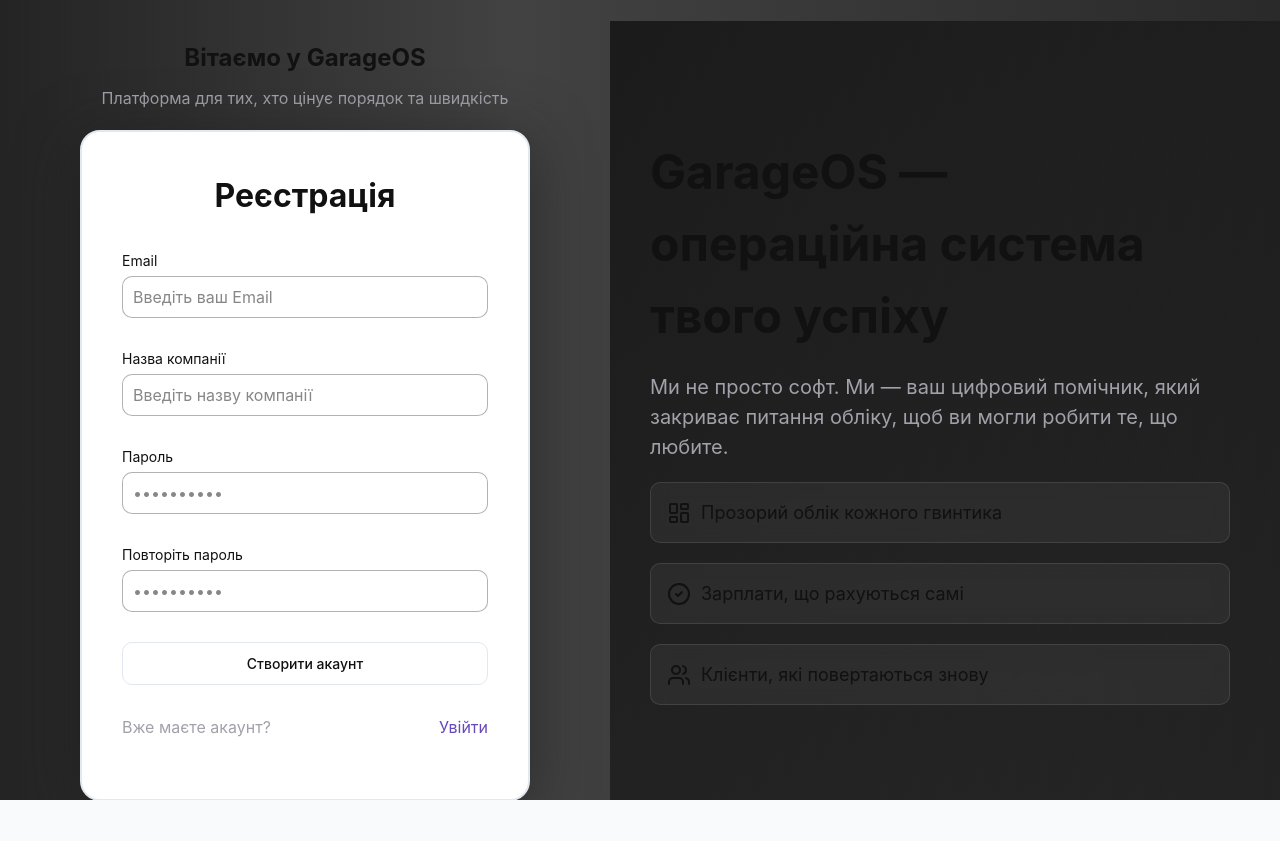
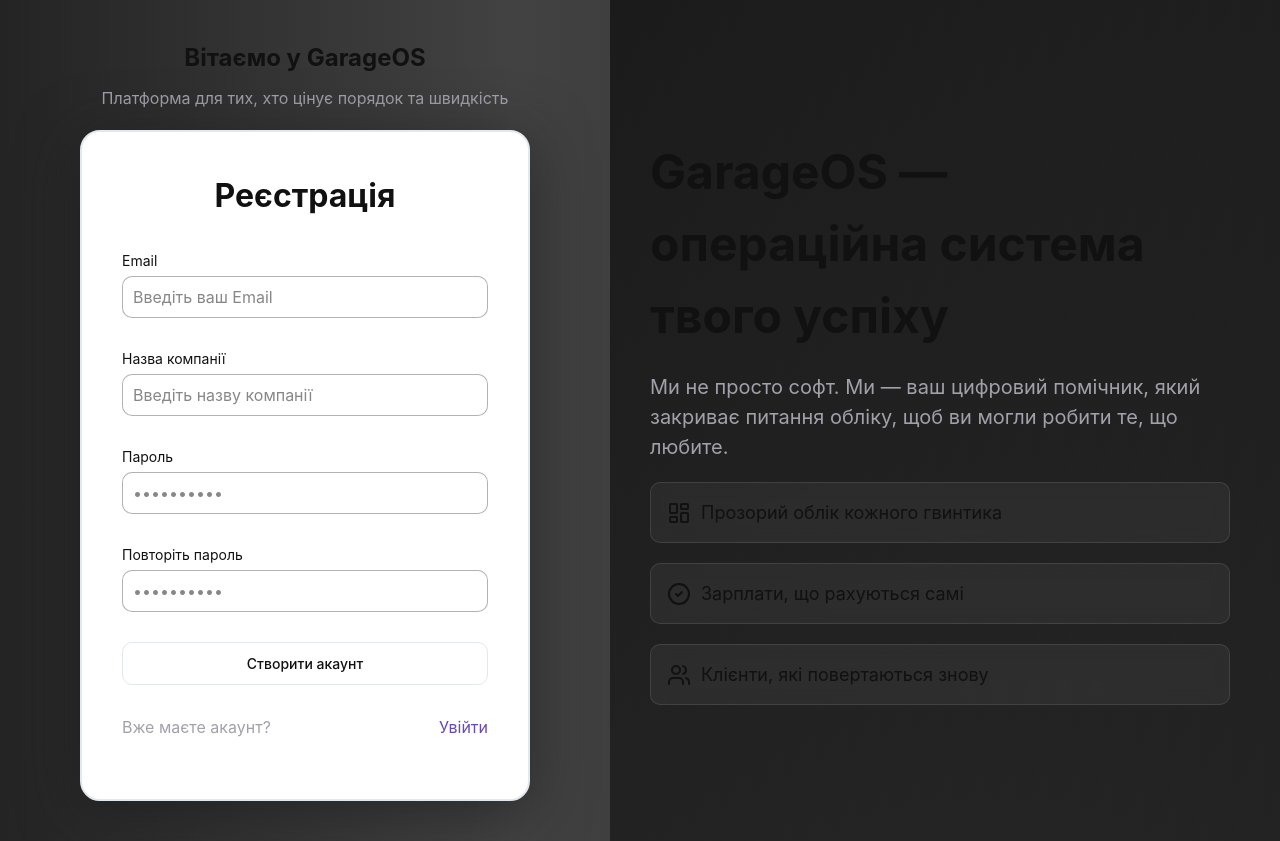
Before and after one commit to Roman16/fixpilot, a Next.js app: page /registration in a window 1280 px wide. Before the commit the page ends 800 px from the top, so only its background shows below. Built offline with nearby package versions, Linux system fonts and the light colour scheme.

Commit message:
Refactor registration and login pages to simplify container class names and update global styles for improved layout consistency and responsiveness.

```diff
--- a/src/app/(auth)/login/page.tsx
+++ b/src/app/(auth)/login/page.tsx
@@ -3,7 +3,7 @@ import {AuthDetails} from "@/app/(auth)/login/AuthDetails";
 
 export default function LoginPage() {
     return (
-        <div className="page auth-page login-page">
+        <div className="auth-page login-page">
             <div className={'auth-page__form-container'}>
                 <h2>Вітаємо у GarageOS</h2>
                 <p>Платформа для тих, хто цінує порядок та швидкість</p>
--- a/src/app/(auth)/registration/page.tsx
+++ b/src/app/(auth)/registration/page.tsx
@@ -3,7 +3,7 @@ import {AuthDetails} from "@/app/(auth)/login/AuthDetails";
 
 export default function RegistrationPage() {
     return (
-        <div className="page auth-page registration-page">
+        <div className="auth-page registration-page">
             <div className={'auth-page__form-container'}>
                 <h2>Вітаємо у GarageOS</h2>
                 <p>Платформа для тих, хто цінує порядок та швидкість</p>
--- a/src/styles/global.scss
+++ b/src/styles/global.scss
@@ -20,11 +20,10 @@ body {
   color: var(--color-text);
   -webkit-font-smoothing: antialiased;
   display: flex;
-  overflow: hidden;
+}
 
-  @media (max-width: 700px) {
-    overflow: inherit;
-  }
+body {
+  overflow: auto;
 }
 
 a {
@@ -108,9 +107,10 @@ select {
 
 //AUTH
 .auth-page {
+  width: 100%;
+  min-height: 100vh;
+  height: max-content;
   display: flex;
-  align-items: center;
-  justify-content: center;
   background: linear-gradient(90deg, rgba(36, 36, 36, 1) 0%, rgb(46, 46, 46, 0.9) 40%, rgb(43, 42, 42) 100%);
 
   & > div {
@@ -166,7 +166,6 @@ select {
   }
 
   .auth-details {
-    min-height: 100%;
     padding: 40px;
     background: linear-gradient(118deg, rgb(18, 18, 18, .8) 0%, rgba(255, 255, 255, .05) 250%);
     align-items: flex-start;
```
